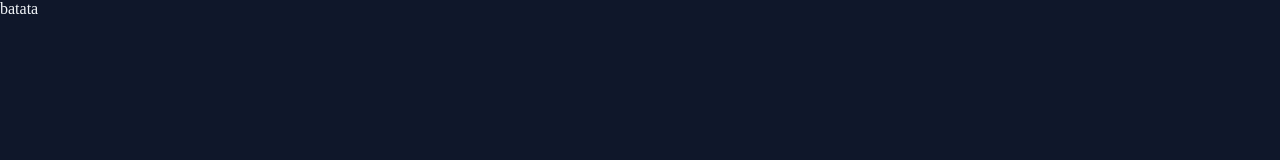
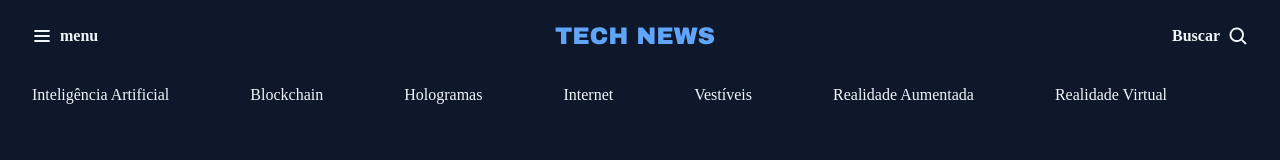
Before and after one commit to SrMaestro/Portal-de-Noticias, a plain HTML site: page index.html in a window 1280 px wide. Drawn offline with Linux system fonts and the light colour scheme.

Commit message:
Criando Header

```diff
--- a/index.html
+++ b/index.html
@@ -12,6 +12,33 @@
     <title>Document</title>
 </head>
 <body>
-    <h1>batata</h1>
+    <header class="container">
+        <nav id="primary" class="grid grid-flow-col">
+
+            <div>
+            <img src="assets/icons/List.svg" alt="icone de menu">
+            <strong>menu</strong>
+            </div>
+
+            <div>
+                <img src="assets/icons/Logo.svg" alt="logo">
+            </div>
+
+            <div>
+                <strong>Buscar</strong>
+                <img src="assets/icons/MagnifyingGlass.svg" alt="icone de lupa">
+            </div>
+
+        </nav>
+        <nav id="secondary" class="grid grid-flow-col">
+            <a href="">Inteligência Artificial</a>
+            <a href="">Blockchain</a>
+            <a href="">Hologramas</a>
+            <a href="">Internet</a>
+            <a href="">Vestíveis</a>
+            <a href="">Realidade Aumentada</a>
+            <a href="">Realidade  Virtual</a>
+        </nav>
+    </header>
 </body>
 </html>
--- a/style/global.css
+++ b/style/global.css
@@ -39,3 +39,20 @@ a:hover{
 h1,h2,h3{
     font: inherit;
 }
+
+.container{
+    max-width: 1280px;
+    padding-inline:32px ;
+    margin-inline-start: auto;
+}
+
+/* utility-first */
+/* Uma classe que vai fazer apenas uma coisa */
+
+.grid{
+    display: grid;
+}
+
+.grid-flow-col{
+    grid-auto-flow: column;
+}
--- /dev/null
+++ b/style/header.css
@@ -0,0 +1,25 @@
+#primary{
+    padding-block: 20px;
+
+    div{
+        display:flex ;
+        align-items: center;
+        gap: 8px;
+    }
+
+    /* nesting css */
+    div:nth-child(2){
+        margin-inline: auto;
+
+    }
+
+     div:nth-child(3){
+        justify-self: end;
+     }
+}
+
+#secondary{
+    padding-block: 14px;
+    border: solid 1px var(--stroke-color);
+    border-inline : none;
+}
--- a/style/index.css
+++ b/style/index.css
@@ -1 +1,2 @@
 @import url(global.css);
+@import url(header.css);
```
